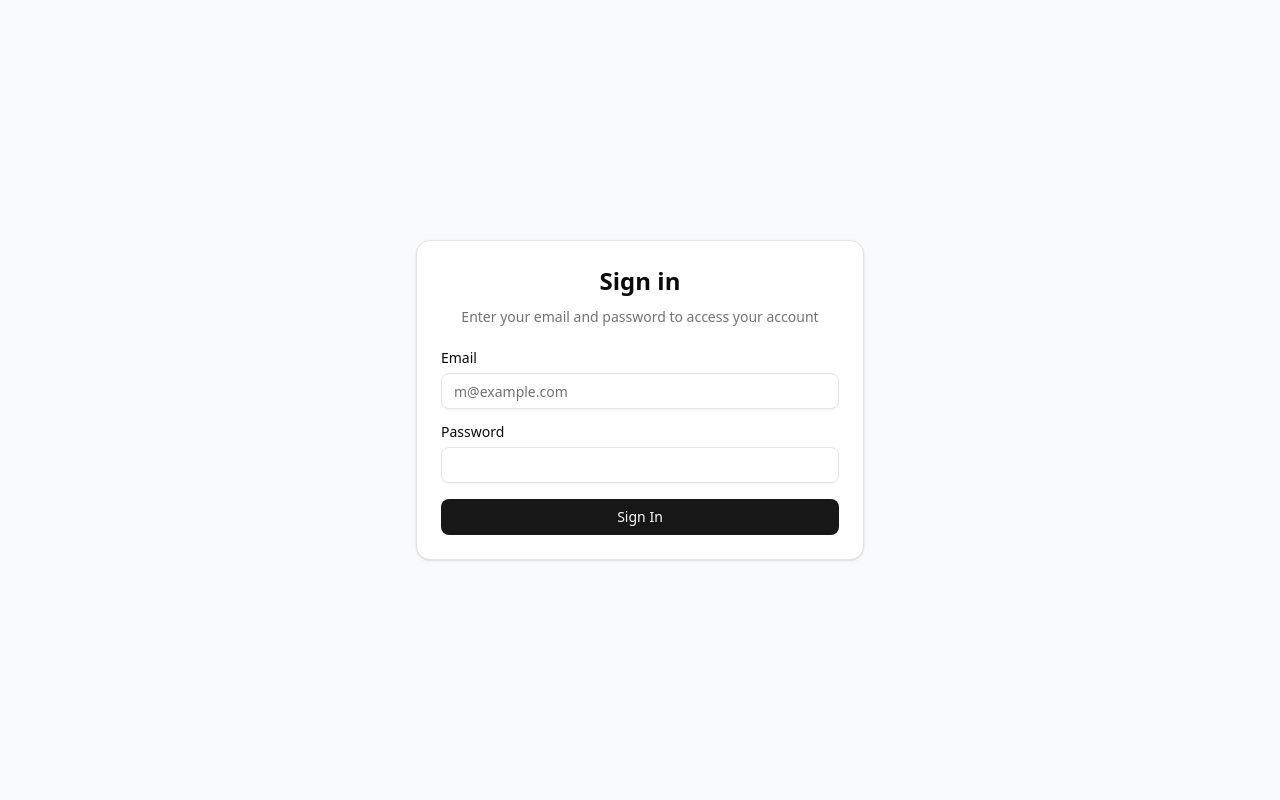
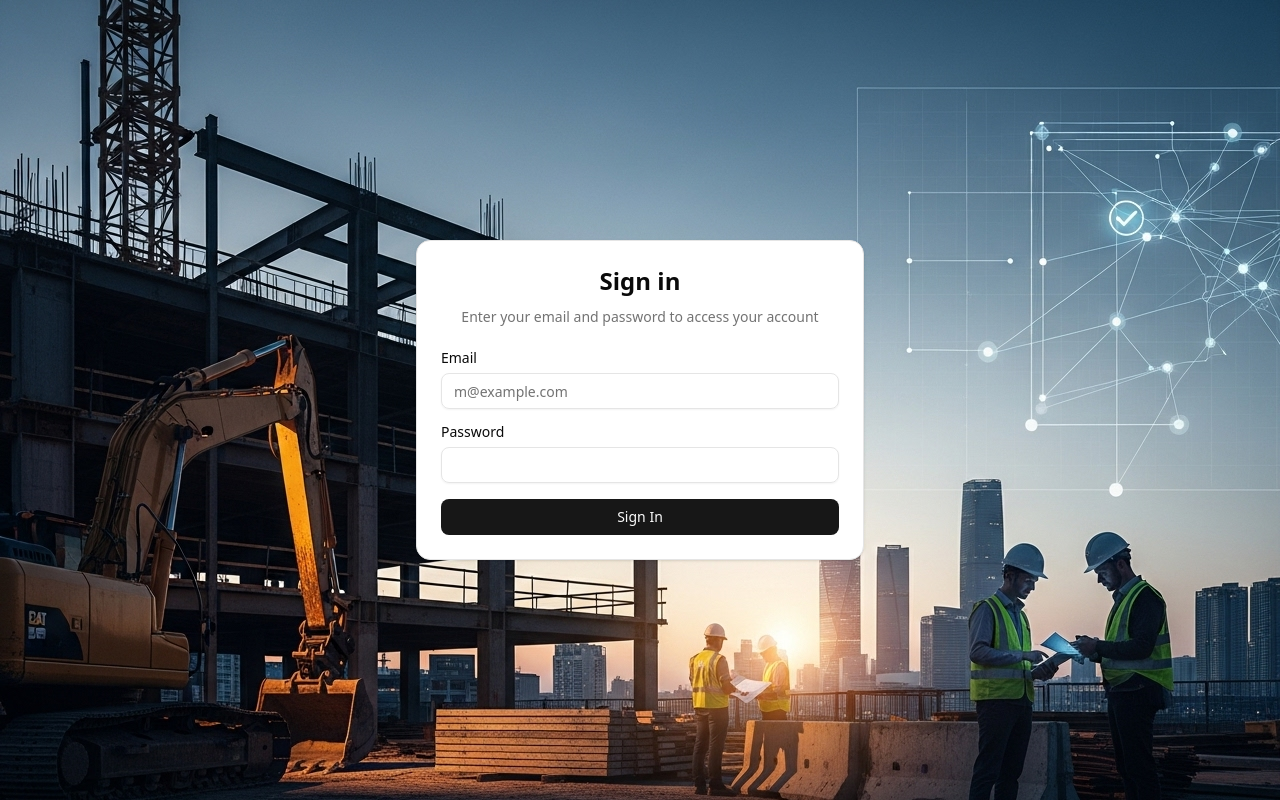
Before and after one commit to BK610/health-in-climate-hackathon, a Next.js app: page /login in a window 1280 px wide. Built offline with nearby package versions, Linux system fonts and the light colour scheme.

Commit message:
add background image to the login page

```diff
--- a/app/login/page.tsx
+++ b/app/login/page.tsx
@@ -5,7 +5,12 @@
 
 export default function LoginPage() {
   return (
-    <main className="flex items-center justify-center min-h-screen bg-gray-50">
+    <main
+      className="flex items-center justify-center min-h-screen bg-cover bg-center bg-no-repeat"
+      style={{
+        backgroundImage: "url('/TestImage.png')"
+      }}
+    >
       <div className="w-full max-w-md">
         <Card>
           <CardHeader className="space-y-1">
```
Also changed, not shown: public/TestImage.png (added).
